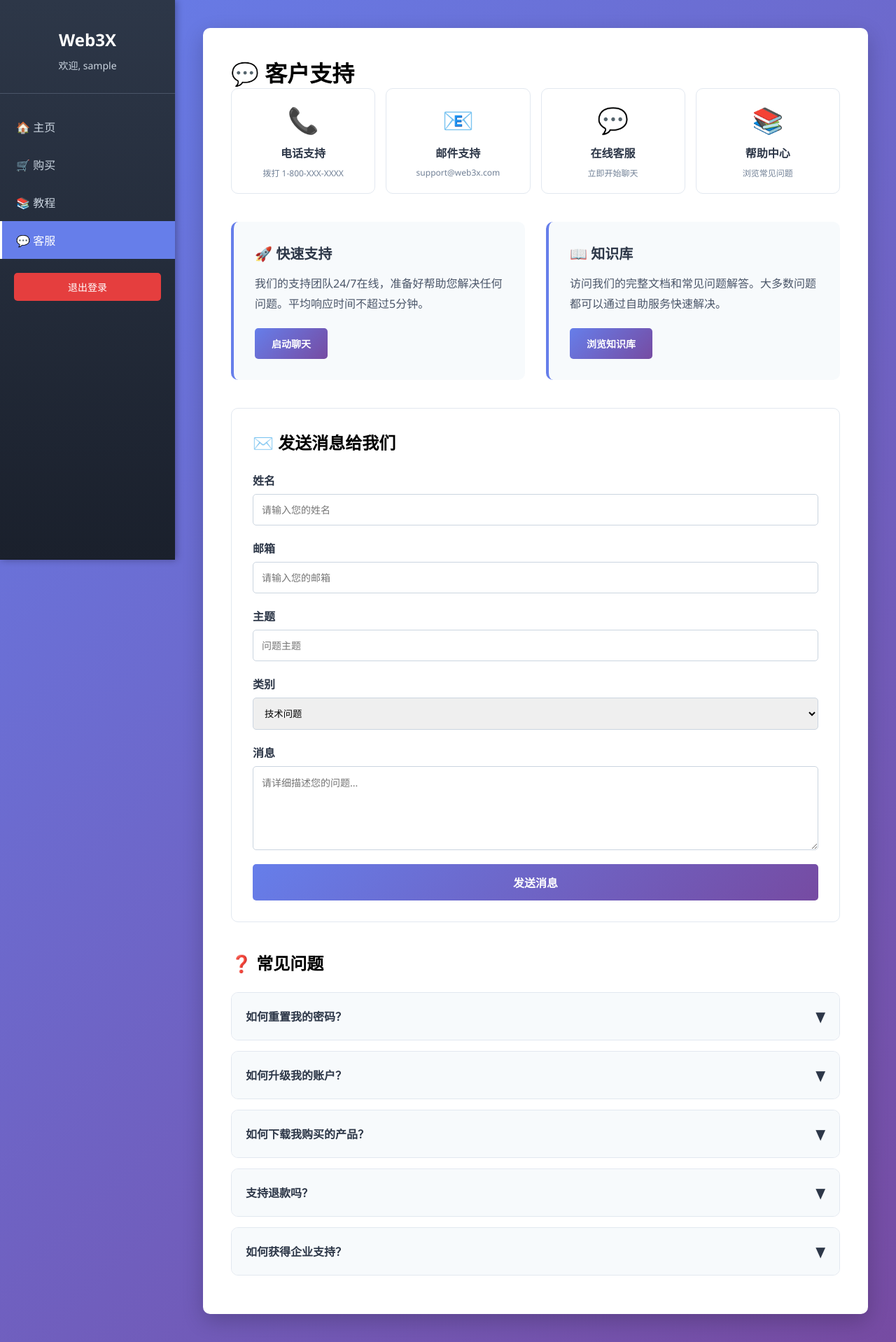
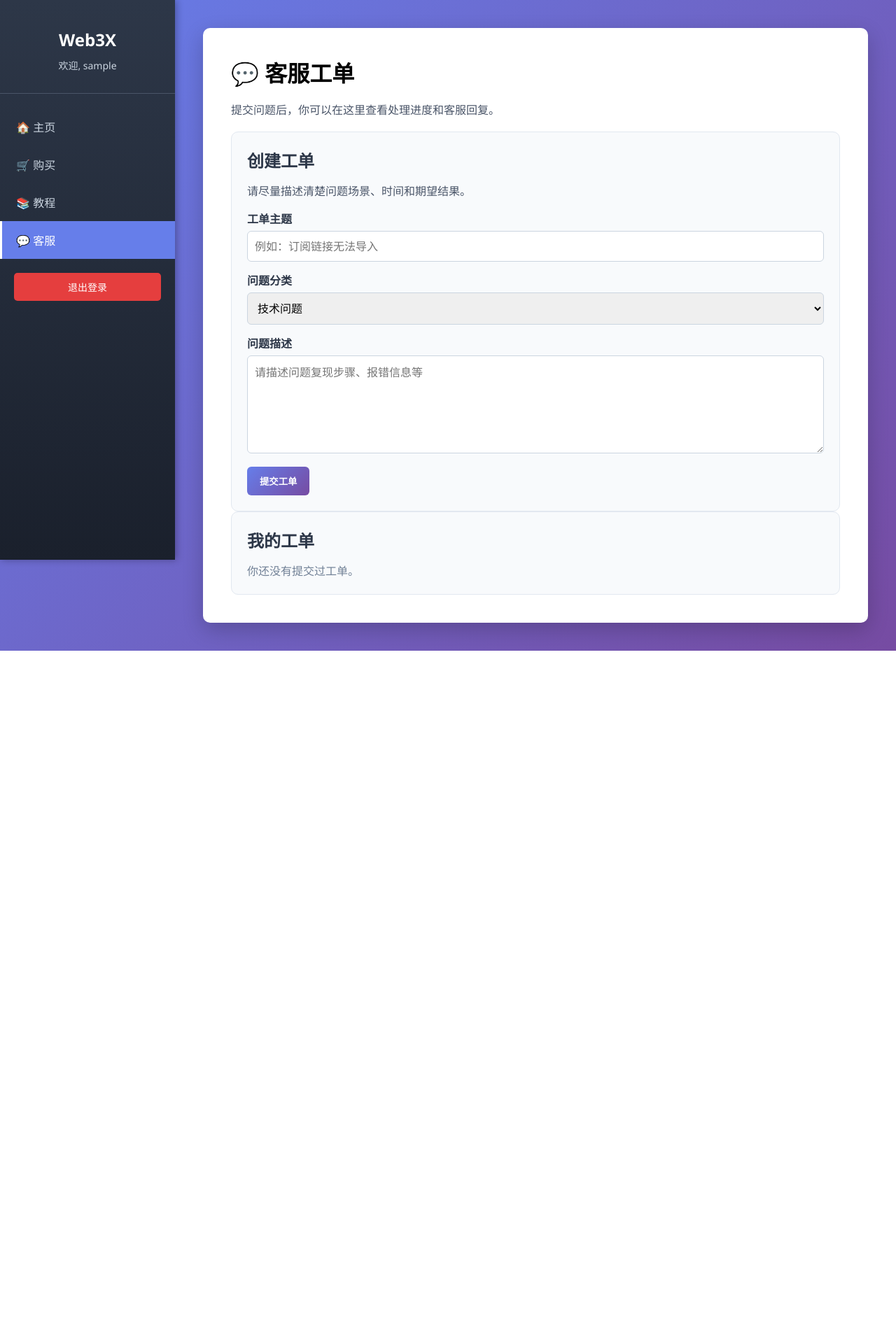
Before and after one commit to suncongch/web3x, a Flask app: page /support in a window 1280 px wide. Shown: the whole page at 70% size. After the commit the page ends 930 px from the top, so only its background shows below. Run offline with Flask 3, Linux system fonts and the light colour scheme; the visitor is signed in with stand-in values (Sample User, id 1).

Commit message:
customer service

```diff
--- a/app.py
+++ b/app.py
@@ -63,6 +63,29 @@ class Order(db.Model):
     price = db.Column(db.Float, nullable=False)
     status = db.Column(db.String(20), default='completed')
     created_at = db.Column(db.DateTime, default=datetime.utcnow)
+
+
+TICKET_CATEGORIES = ('技术问题', '账户问题', '计费问题', '功能请求', '其他')
+TICKET_STATUSES = ('open', 'in_progress', 'resolved', 'closed')
+TICKET_STATUS_LABELS = {
+    'open': '待处理',
+    'in_progress': '处理中',
+    'resolved': '已解决',
+    'closed': '已关闭',
+}
+
+
+class Ticket(db.Model):
+    id = db.Column(db.Integer, primary_key=True)
+    user_id = db.Column(db.Integer, db.ForeignKey('user.id'), nullable=False, index=True)
+    subject = db.Column(db.String(120), nullable=False)
+    category = db.Column(db.String(20), nullable=False)
+    content = db.Column(db.Text, nullable=False)
+    status = db.Column(db.String(20), nullable=False, default='open')
+    admin_reply = db.Column(db.Text, nullable=True)
+    created_at = db.Column(db.DateTime, nullable=False, default=datetime.utcnow)
+    updated_at = db.Column(db.DateTime, nullable=False, default=datetime.utcnow)
+    closed_at = db.Column(db.DateTime, nullable=True)
 
 
 class SubscriptionToken(db.Model):
@@ -164,6 +187,24 @@ def render_admin_users(filter_pattern=None, filter_error=None):
              .order_by(User.id).paginate(page=admin_page_number(), per_page=25, error_out=False))
     return render_template('admin_users.html', users=users, csrf_token=admin_csrf_token(),
                            filter_pattern=filter_pattern, filter_error=filter_error)
+
+
+def support_status_label(status):
+    return TICKET_STATUS_LABELS.get(status, status)
+
+
+def render_support_page(form_error=None, form_data=None, status_code=200):
+    tickets = (Ticket.query.filter_by(user_id=session['user_id'])
+               .order_by(Ticket.id.desc()).all())
+    return render_template(
+        'support.html',
+        username=session.get('username'),
+        tickets=tickets,
+        categories=TICKET_CATEGORIES,
+        status_labels=TICKET_STATUS_LABELS,
+        form_error=form_error,
+        form_data=form_data or {},
+    ), status_code
 
 
 @app.before_request
@@ -310,6 +351,56 @@ def admin_refresh_rules():
     else:
         flash('分流规则缓存刷新成功。', 'success')
     return redirect(url_for('admin_users'))
+
+
+@app.route('/admin/tickets')
+def admin_tickets():
+    username, password_hash = admin_configuration()
+    if not admin_authenticated(username, password_hash):
+        return redirect(url_for('admin_login'))
+    tickets = (db.session.query(
+        Ticket.id, Ticket.subject, Ticket.category, Ticket.status, Ticket.created_at,
+        Ticket.updated_at, Ticket.closed_at, Ticket.admin_reply, User.id.label('user_id'),
+        User.username, User.email,
+    ).join(User, User.id == Ticket.user_id)
+               .order_by(Ticket.id.desc())
+               .paginate(page=admin_page_number(), per_page=25, error_out=False))
+    return render_template('admin_tickets.html', tickets=tickets, csrf_token=admin_csrf_token(),
+                           status_labels=TICKET_STATUS_LABELS, status_options=TICKET_STATUSES)
+
+
+@app.route('/admin/tickets/<int:ticket_id>', methods=['POST'])
+def admin_update_ticket(ticket_id):
+    username, password_hash = admin_configuration()
+    if not admin_authenticated(username, password_hash):
+        return redirect(url_for('admin_login'))
+    verify_admin_csrf()
+    status = request.form.get('status', '').strip()
+    if status not in TICKET_STATUSES:
+        abort(400, '工单状态无效')
+    admin_reply = request.form.get('admin_reply', '').strip()
+    if len(admin_reply) > 5000:
+        abort(400, '回复内容不能超过 5000 个字符')
+    ticket = Ticket.query.filter_by(id=ticket_id).first_or_404()
+    ticket.status = status
+    ticket.admin_reply = admin_reply or None
+    ticket.updated_at = datetime.utcnow()
+    if status in ('resolved', 'closed'):
+        ticket.closed_at = datetime.utcnow()
+    else:
+        ticket.closed_at = None
+    try:
+        db.session.commit()
+    except SQLAlchemyError:
+        db.session.rollback()
+        current_app.logger.exception('更新工单失败')
+        flash('工单更新失败，请稍后重试。', 'error')
+    else:
+        flash(f'工单 #{ticket.id} 已更新为“{support_status_label(status)}”。', 'success')
+    page = request.form.get('page', '')
+    if page.isdecimal() and int(page) > 0:
+        return redirect(url_for('admin_tickets', page=int(page)))
+    return redirect(url_for('admin_tickets'))
 
 
 @app.route('/')
@@ -512,11 +603,36 @@ def tutorial():
         return redirect(url_for('login'))
     return render_template('tutorial.html', username=session.get('username'))
 
-@app.route('/support')
+@app.route('/support', methods=['GET', 'POST'])
 def support():
     if 'user_id' not in session:
         return redirect(url_for('login'))
-    return render_template('support.html', username=session.get('username'))
+    if request.method == 'POST':
+        subject = request.form.get('subject', '').strip()
+        category = request.form.get('category', '').strip()
+        content = request.form.get('content', '').strip()
+        form_data = {'subject': subject, 'category': category, 'content': content}
+        if not subject:
+            return render_support_page('请填写工单主题。', form_data, 400)
+        if len(subject) > 120:
+            return render_support_page('工单主题不能超过 120 个字符。', form_data, 400)
+        if category not in TICKET_CATEGORIES:
+            return render_support_page('请选择有效的工单分类。', form_data, 400)
+        if not content:
+            return render_support_page('请填写问题描述。', form_data, 400)
+        if len(content) > 5000:
+            return render_support_page('问题描述不能超过 5000 个字符。', form_data, 400)
+        db.session.add(Ticket(user_id=session['user_id'], subject=subject,
+                              category=category, content=content))
+        try:
+            db.session.commit()
+        except SQLAlchemyError:
+            db.session.rollback()
+            current_app.logger.exception('创建工单失败')
+            return render_support_page('创建工单失败，请稍后重试。', form_data, 500)
+        flash('工单已提交，我们会尽快处理。', 'success')
+        return redirect(url_for('support'))
+    return render_support_page()
 
 @app.route('/logout')
 def logout():
--- a/templates/admin_users.html
+++ b/templates/admin_users.html
@@ -34,7 +34,7 @@
 </section>
 <section class="card">
     <h1>用户管理</h1>
-    <p>共 {{ users.total }} 位用户。点击“查看订单”查看该用户的订单。</p>
+    <p>共 {{ users.total }} 位用户。点击“查看订单”查看该用户的订单，或前往 <a href="{{ url_for('admin_tickets') }}">工单管理</a> 处理客服工单。</p>
     <div class="table-wrap">
         <table>
             <thead><tr><th>ID</th><th>用户名</th><th>邮箱</th><th>外部节点</th><th>订单</th></tr></thead>
--- a/templates/support.html
+++ b/templates/support.html
@@ -1,204 +1,143 @@
 {% extends "base.html" %}
 
-{% block title %}客服 - Web3X{% endblock %}
+{% block title %}客服工单 - Web3X{% endblock %}
 
 {% block extra_css %}
 <style>
-    .section-title {
-        font-size: 28px;
-        color: #2d3748;
-        margin-bottom: 30px;
+    .ticket-layout {
+        display: grid;
+        grid-template-columns: 1.1fr 1fr;
+        gap: 24px;
     }
 
-    .support-container {
-        display: grid;
-        grid-template-columns: 1fr 1fr;
-        gap: 30px;
-        margin-bottom: 40px;
+    .panel {
+        background: #f8fafc;
+        border: 1px solid #e2e8f0;
+        border-radius: 10px;
+        padding: 22px;
     }
 
-    .support-card {
-        background: #f7fafc;
-        padding: 30px;
-        border-radius: 10px;
-        border-left: 4px solid #667eea;
-    }
-
-    .support-card h3 {
-        font-size: 20px;
-        color: #2d3748;
-        margin-bottom: 15px;
-    }
-
-    .support-card p {
-        color: #4a5568;
-        line-height: 1.8;
-        margin-bottom: 20px;
-    }
-
-    .support-btn {
-        background: linear-gradient(135deg, #667eea 0%, #764ba2 100%);
-        color: white;
-        border: none;
-        padding: 12px 24px;
-        border-radius: 5px;
-        cursor: pointer;
-        font-size: 14px;
-        font-weight: 600;
-        transition: transform 0.2s ease;
-    }
-
-    .support-btn:hover {
-        transform: translateY(-2px);
-    }
-
-    .contact-section {
-        background: white;
-        padding: 30px;
-        border-radius: 10px;
-        border: 1px solid #e2e8f0;
-        margin-bottom: 40px;
-    }
-
-    .contact-form {
-        display: grid;
-        gap: 20px;
-    }
-
-    .form-group {
-        display: grid;
-        gap: 8px;
-    }
-
-    .form-group label {
-        font-weight: 600;
+    .panel h2 {
+        margin-bottom: 14px;
         color: #2d3748;
     }
 
-    .form-group input,
-    .form-group textarea {
-        padding: 12px;
-        border: 1px solid #cbd5e0;
-        border-radius: 5px;
-        font-family: inherit;
-        font-size: 14px;
-        transition: border-color 0.3s ease;
+    .hint {
+        color: #4a5568;
+        margin-bottom: 16px;
     }
 
-    .form-group input:focus,
-    .form-group textarea:focus {
-        outline: none;
-        border-color: #667eea;
-        box-shadow: 0 0 0 3px rgba(102, 126, 234, 0.1);
+    .field {
+        margin-bottom: 14px;
     }
 
-    .form-group textarea {
+    .field label {
+        display: block;
+        margin-bottom: 6px;
+        color: #2d3748;
+        font-weight: 600;
+    }
+
+    .field input,
+    .field select,
+    .field textarea {
+        width: 100%;
+        border: 1px solid #cbd5e0;
+        border-radius: 6px;
+        padding: 10px;
+        font: inherit;
+    }
+
+    .field textarea {
+        min-height: 140px;
         resize: vertical;
-        min-height: 120px;
     }
 
     .submit-btn {
+        border: none;
+        border-radius: 6px;
         background: linear-gradient(135deg, #667eea 0%, #764ba2 100%);
-        color: white;
-        border: none;
-        padding: 14px 28px;
-        border-radius: 5px;
+        color: #fff;
+        padding: 11px 18px;
         cursor: pointer;
-        font-size: 16px;
         font-weight: 600;
-        transition: transform 0.2s ease, box-shadow 0.2s ease;
     }
 
-    .submit-btn:hover {
-        transform: translateY(-2px);
-        box-shadow: 0 10px 20px rgba(102, 126, 234, 0.3);
+    .alert-error {
+        background: #fff5f5;
+        color: #9b2c2c;
+        border: 1px solid #feb2b2;
+        border-radius: 8px;
+        padding: 12px;
+        margin-bottom: 14px;
     }
 
-    .faq-section {
-        margin-top: 40px;
+    .alert-success {
+        background: #f0fff4;
+        color: #22543d;
+        border: 1px solid #9ae6b4;
+        border-radius: 8px;
+        padding: 12px;
+        margin-bottom: 14px;
     }
 
-    .faq-item {
-        background: white;
-        border: 1px solid #e2e8f0;
-        border-radius: 10px;
-        margin-bottom: 15px;
-        overflow: hidden;
+    .ticket-list {
+        display: grid;
+        gap: 12px;
     }
 
-    .faq-question {
-        background: #f7fafc;
-        padding: 20px;
-        cursor: pointer;
+    .ticket-item {
+        background: #fff;
+        border: 1px solid #e2e8f0;
+        border-radius: 8px;
+        padding: 14px;
+    }
+
+    .ticket-meta {
         display: flex;
         justify-content: space-between;
-        align-items: center;
-        transition: background 0.3s ease;
-        font-weight: 600;
-        color: #2d3748;
+        gap: 10px;
+        flex-wrap: wrap;
+        margin-bottom: 8px;
+        color: #4a5568;
+        font-size: 13px;
     }
 
-    .faq-question:hover {
-        background: #edf2f7;
+    .status-badge {
+        border-radius: 999px;
+        padding: 3px 10px;
+        font-size: 12px;
+        font-weight: 600;
     }
 
-    .faq-toggle {
-        font-size: 20px;
-        transition: transform 0.3s ease;
+    .status-open { background: #ebf8ff; color: #2b6cb0; }
+    .status-in_progress { background: #fffbea; color: #975a16; }
+    .status-resolved { background: #f0fff4; color: #276749; }
+    .status-closed { background: #edf2f7; color: #4a5568; }
+
+    .ticket-subject {
+        margin-bottom: 8px;
+        color: #1a202c;
     }
 
-    .faq-answer {
-        padding: 20px;
-        color: #4a5568;
-        line-height: 1.8;
-        display: none;
-        background: white;
+    .ticket-content {
+        white-space: pre-wrap;
+        color: #2d3748;
+        line-height: 1.6;
     }
 
-    .faq-answer.show {
-        display: block;
+    .ticket-reply {
+        margin-top: 10px;
+        padding: 10px;
+        border-radius: 6px;
+        background: #f7fafc;
+        border-left: 3px solid #667eea;
+        color: #2d3748;
+        white-space: pre-wrap;
     }
 
-    .quick-links {
-        display: grid;
-        grid-template-columns: repeat(auto-fit, minmax(200px, 1fr));
-        gap: 15px;
-        margin-bottom: 40px;
-    }
-
-    .quick-link {
-        background: white;
-        border: 1px solid #e2e8f0;
-        padding: 20px;
-        border-radius: 10px;
-        text-align: center;
-        cursor: pointer;
-        transition: all 0.3s ease;
-    }
-
-    .quick-link:hover {
-        transform: translateY(-5px);
-        box-shadow: 0 10px 20px rgba(0, 0, 0, 0.1);
-    }
-
-    .quick-link-icon {
-        font-size: 36px;
-        margin-bottom: 10px;
-    }
-
-    .quick-link-title {
-        font-weight: 600;
-        color: #2d3748;
-        margin-bottom: 8px;
-    }
-
-    .quick-link-desc {
-        font-size: 12px;
-        color: #718096;
-    }
-
-    @media (max-width: 768px) {
-        .support-container {
+    @media (max-width: 900px) {
+        .ticket-layout {
             grid-template-columns: 1fr;
         }
     }
@@ -206,143 +145,70 @@
 {% endblock %}
 
 {% block content %}
-<h1 class="section-title">💬 客户支持</h1>
+<h1 style="margin-bottom: 18px;">💬 客服工单</h1>
+<p style="color: #4a5568; margin-bottom: 20px;">提交问题后，你可以在这里查看处理进度和客服回复。</p>
 
-<div class="quick-links">
-    <div class="quick-link">
-        <div class="quick-link-icon">📞</div>
-        <div class="quick-link-title">电话支持</div>
-        <div class="quick-link-desc">拨打 1-800-XXX-XXXX</div>
+{% with messages = get_flashed_messages(category_filter=['success']) %}
+    {% for message in messages %}
+    <div class="alert-success" role="status">{{ message }}</div>
+    {% endfor %}
+{% endwith %}
+
+<div class="ticket-layout">
+    <section class="panel">
+        <h2>创建工单</h2>
+        <p class="hint">请尽量描述清楚问题场景、时间和期望结果。</p>
+        {% if form_error %}
+        <p class="alert-error" role="alert">{{ form_error }}</p>
+        {% endif %}
+        <form method="post">
+            <div class="field">
+                <label for="subject">工单主题</label>
+                <input id="subject" name="subject" maxlength="120" required
+                       value="{{ form_data.get('subject', '') }}" placeholder="例如：订阅链接无法导入">
             </div>
-    <div class="quick-link">
-        <div class="quick-link-icon">📧</div>
-        <div class="quick-link-title">邮件支持</div>
-        <div class="quick-link-desc">support@web3x.com</div>
-    </div>
-    <div class="quick-link">
-        <div class="quick-link-icon">💬</div>
-        <div class="quick-link-title">在线客服</div>
-        <div class="quick-link-desc">立即开始聊天</div>
-    </div>
-    <div class="quick-link">
-        <div class="quick-link-icon">📚</div>
-        <div class="quick-link-title">帮助中心</div>
-        <div class="quick-link-desc">浏览常见问题</div>
-    </div>
-</div>
-
-<div class="support-container">
-    <div class="support-card">
-        <h3>🚀 快速支持</h3>
-        <p>我们的支持团队24/7在线，准备好帮助您解决任何问题。平均响应时间不超过5分钟。</p>
-        <button class="support-btn">启动聊天</button>
-    </div>
-    <div class="support-card">
-        <h3>📖 知识库</h3>
-        <p>访问我们的完整文档和常见问题解答。大多数问题都可以通过自助服务快速解决。</p>
-        <button class="support-btn">浏览知识库</button>
-    </div>
-</div>
-
-<div class="contact-section">
-    <h2 style="margin-bottom: 25px;">✉️ 发送消息给我们</h2>
-    <form class="contact-form" method="POST">
-        <div class="form-group">
-            <label for="name">姓名</label>
-            <input type="text" id="name" name="name" required placeholder="请输入您的姓名">
-        </div>
-
-        <div class="form-group">
-            <label for="email">邮箱</label>
-            <input type="email" id="email" name="email" required placeholder="请输入您的邮箱">
-        </div>
-
-        <div class="form-group">
-            <label for="subject">主题</label>
-            <input type="text" id="subject" name="subject" required placeholder="问题主题">
-        </div>
-
-        <div class="form-group">
-            <label for="category">类别</label>
-            <select id="category" name="category" style="padding: 12px; border: 1px solid #cbd5e0; border-radius: 5px; font-family: inherit;">
-                <option>技术问题</option>
-                <option>账户问题</option>
-                <option>计费问题</option>
-                <option>功能请求</option>
-                <option>其他</option>
+            <div class="field">
+                <label for="category">问题分类</label>
+                <select id="category" name="category" required>
+                    {% for category in categories %}
+                    <option value="{{ category }}" {% if form_data.get('category') == category %}selected{% endif %}>
+                        {{ category }}
+                    </option>
+                    {% endfor %}
                 </select>
             </div>
+            <div class="field">
+                <label for="content">问题描述</label>
+                <textarea id="content" name="content" maxlength="5000" required
+                          placeholder="请描述问题复现步骤、报错信息等">{{ form_data.get('content', '') }}</textarea>
+            </div>
+            <button type="submit" class="submit-btn">提交工单</button>
+        </form>
+    </section>
 
-        <div class="form-group">
-            <label for="message">消息</label>
-            <textarea id="message" name="message" required placeholder="请详细描述您的问题..."></textarea>
+    <section class="panel">
+        <h2>我的工单</h2>
+        <div class="ticket-list">
+            {% for ticket in tickets %}
+            <article class="ticket-item">
+                <div class="ticket-meta">
+                    <span>#{{ ticket.id }} · {{ ticket.category }}</span>
+                    <span class="status-badge status-{{ ticket.status }}">{{ status_labels[ticket.status] }}</span>
                 </div>
-
-        <button type="submit" class="submit-btn">发送消息</button>
-    </form>
+                <h3 class="ticket-subject">{{ ticket.subject }}</h3>
+                <p class="ticket-content">{{ ticket.content }}</p>
+                <div class="ticket-meta" style="margin-top: 10px; margin-bottom: 0;">
+                    <span>创建于 {{ ticket.created_at.strftime('%Y-%m-%d %H:%M:%S') if ticket.created_at else '—' }}</span>
+                    <span>更新于 {{ ticket.updated_at.strftime('%Y-%m-%d %H:%M:%S') if ticket.updated_at else '—' }}</span>
                 </div>
-
-<div class="faq-section">
-    <h2 style="margin-bottom: 25px;">❓ 常见问题</h2>
-
-    <div class="faq-item">
-        <div class="faq-question" onclick="toggleFAQ(this)">
-            <span>如何重置我的密码？</span>
-            <span class="faq-toggle">▼</span>
+                {% if ticket.admin_reply %}
+                <div class="ticket-reply"><strong>客服回复：</strong>{{ ticket.admin_reply }}</div>
+                {% endif %}
+            </article>
+            {% else %}
+            <p style="color: #718096;">你还没有提交过工单。</p>
+            {% endfor %}
         </div>
-        <div class="faq-answer">
-            点击登录页面的"忘记密码"链接。输入您的邮箱地址，我们会发送重置链接。点击链接并设置新密码。该链接24小时内有效。
+    </section>
 </div>
-    </div>
-
-    <div class="faq-item">
-        <div class="faq-question" onclick="toggleFAQ(this)">
-            <span>如何升级我的账户？</span>
-            <span class="faq-toggle">▼</span>
-        </div>
-        <div class="faq-answer">
-            您可以在主页的"购买"部分选择升级计划。选择所需的计划，完成支付即可立即升级您的账户。您将获得相应计划的所有功能和特权。
-        </div>
-    </div>
-
-    <div class="faq-item">
-        <div class="faq-question" onclick="toggleFAQ(this)">
-            <span>如何下载我购买的产品？</span>
-            <span class="faq-toggle">▼</span>
-        </div>
-        <div class="faq-answer">
-            购买后，您可以在主页的"已购买产品"部分找到下载链接。点击产品旁的下载按钮即可。如果链接过期，请联系我们的支持团队。
-        </div>
-    </div>
-
-    <div class="faq-item">
-        <div class="faq-question" onclick="toggleFAQ(this)">
-            <span>支持退款吗？</span>
-            <span class="faq-toggle">▼</span>
-        </div>
-        <div class="faq-answer">
-            是的，我们提供30天退款保证。如果您在30天内对购买不满意，可以联系支持团队申请全额退款。某些订阅计划可能有不同的政策。
-        </div>
-    </div>
-
-    <div class="faq-item">
-        <div class="faq-question" onclick="toggleFAQ(this)">
-            <span>如何获得企业支持？</span>
-            <span class="faq-toggle">▼</span>
-        </div>
-        <div class="faq-answer">
-            企业客户可以选择我们的企业方案。这包括专业支持、自定义解决方案和优先级处理。请通过support@web3x.com联系我们了解更多信息。
-        </div>
-    </div>
-</div>
-
-<script>
-function toggleFAQ(element) {
-    const answer = element.nextElementSibling;
-    const toggle = element.querySelector('.faq-toggle');
-
-    answer.classList.toggle('show');
-    toggle.style.transform = answer.classList.contains('show') ? 'rotate(180deg)' : 'rotate(0deg)';
-}
-</script>
 {% endblock %}
```
Also changed, not shown: QUICKSTART.md (+1 -1 lines), templates/admin_tickets.html (added, +75 -0 lines), tests/admin_test.py (+27 -1 lines), README.md. Lines whose indentation alone changed are shown as unchanged.
